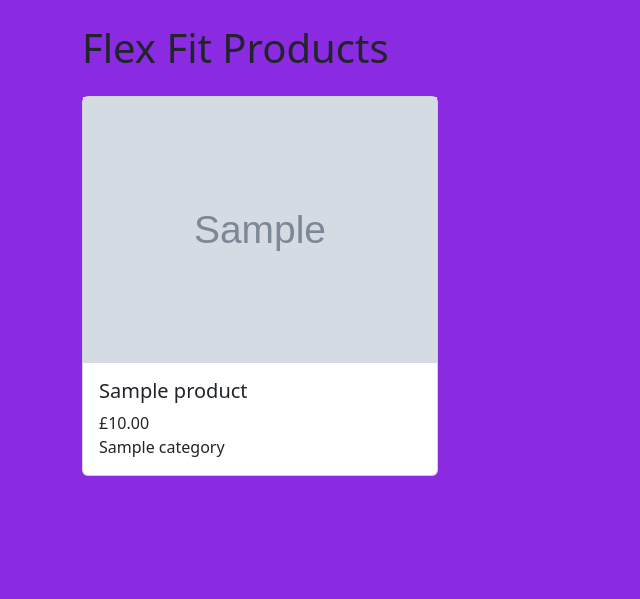
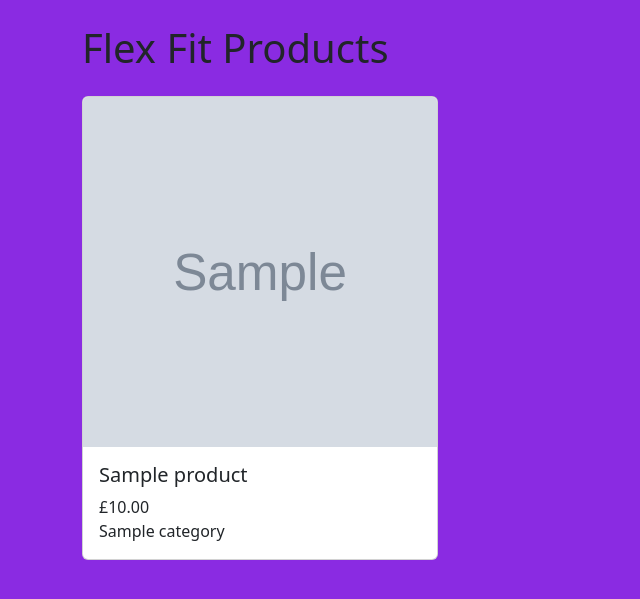
Before and after one commit to mariebernf/Flex_Fit_P4, a Django app: page /products/ in a window 1280 px wide. Shown: the part 56-655 px from the top of the page, without its empty margins (0-640 px from the left). Run offline with Django 5.2, Linux system fonts and the light colour scheme; tables that the repository leaves empty hold one stand-in row (values such as "Sample post"); grey boxes marked "Sample" are stand-in pictures.

Commit message:
Style product card images for layout

```diff
--- a/products/templates/products/products.html
+++ b/products/templates/products/products.html
@@ -12,7 +12,7 @@
                 <div class="card h-100">
 
                     {% if product.image %}
-                         <img src="{{ product.image.url }}" alt="{{ product.name }}">
+                        <img src="{{ product.image.url }}" class="card-img-top" alt="{{ product.name }}">
                     {% endif %}
 
                     <div class="card-body">
--- a/static/css/style.css
+++ b/static/css/style.css
@@ -1,3 +1,9 @@
 body {
     background-color: blueviolet;
 }
+
+.card-img-top {
+    height: 350px;
+    width: 100%;
+    object-fit: cover;
+}
```
Also changed, not shown: 1 other file.
